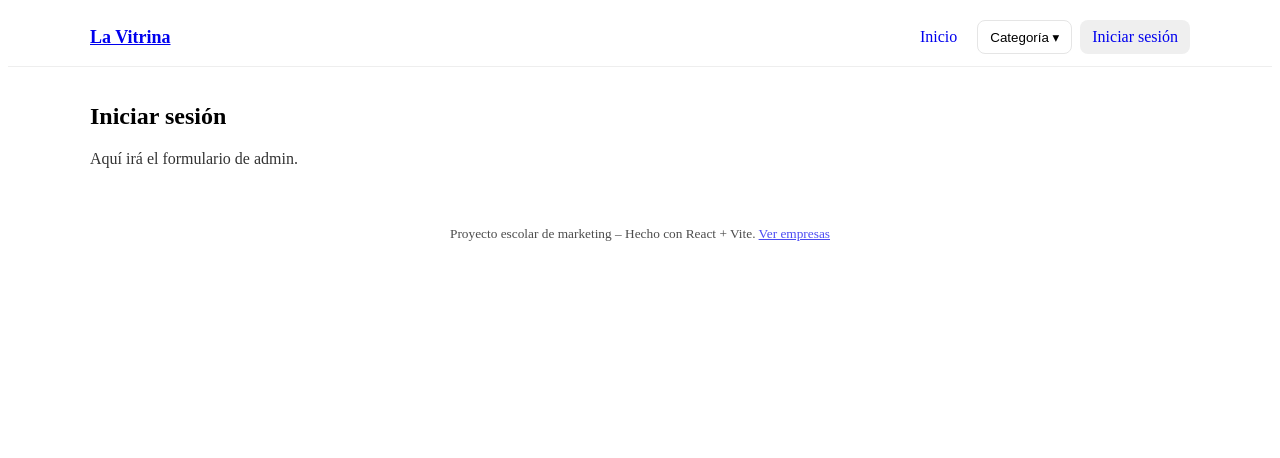
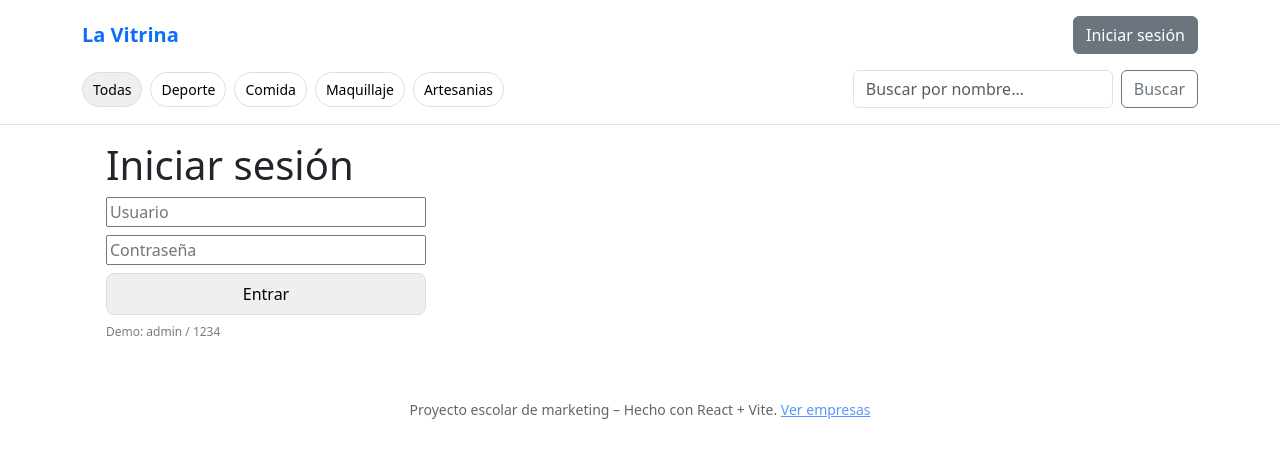
Before and after one commit to DaniJay10/LaVitrina, a React (Vite) app: page /login in a window 1280 px wide. Shown: the top 458 px of the page. Built offline with nearby package versions, Linux system fonts and the light colour scheme.

Commit message:
Creacion de empresas

```diff
--- a/src/components/CategoryPills.jsx
+++ b/src/components/CategoryPills.jsx
@@ -0,0 +1,50 @@
+import { useMemo } from "react";
+import { useNavigate, useLocation } from "react-router-dom";
+
+const CATS = ["Deporte", "Comida", "Maquillaje", "Artesanias"];
+
+export default function CategoryPills() {
+  const navigate = useNavigate();
+  const { search } = useLocation();
+  const params = useMemo(() => new URLSearchParams(search), [search]);
+  const active = params.get("cat");
+
+  const baseBtn = {
+    padding: "6px 10px",
+    borderRadius: 999,
+    border: "1px solid #ddd",
+    background: "#fff",
+    cursor: "pointer",
+    fontSize: 14,
+  };
+
+  const go = (cat) => {
+    const p = new URLSearchParams(search);
+    if (cat) p.set("cat", cat);
+    else p.delete("cat");
+    navigate({ pathname: "/empresas", search: p.toString() });
+  };
+
+  return (
+    <div style={{ display: "flex", gap: 8, flexWrap: "wrap" }}>
+      <button
+        onClick={() => go(null)}
+        style={{ ...baseBtn, ...(active ? {} : { background: "#efefef" }) }}
+      >
+        Todas
+      </button>
+      {CATS.map((c) => (
+        <button
+          key={c}
+          onClick={() => go(c)}
+          style={{
+            ...baseBtn,
+            ...(active === c ? { background: "#efefef" } : {}),
+          }}
+        >
+          {c}
+        </button>
+      ))}
+    </div>
+  );
+}
--- a/src/components/EmpresaCard.jsx
+++ b/src/components/EmpresaCard.jsx
@@ -1,44 +1,42 @@
 import { Link } from "react-router-dom";
+import { useAuth } from "../context/AuthContext";
+import { useData } from "../context/DataContext";
 
 export default function EmpresaCard({ empresa }) {
+  const { isAdmin } = useAuth();
+  const { eliminarEmpresa } = useData();
+
+  const onDelete = () => {
+    if (confirm("¿Eliminar esta empresa?")) eliminarEmpresa(empresa.id);
+  };
+
   return (
-    <article
-      style={{
-        border: "1px solid #eee",
-        borderRadius: 12,
-        padding: 16,
-        display: "flex",
-        flexDirection: "column",
-        gap: 8,
-      }}
-    >
-      <div
-        style={{
-          display: "flex",
-          justifyContent: "space-between",
-          alignItems: "baseline",
-        }}
-      >
-        <h3 style={{ margin: 0 }}>{empresa.nombre}</h3>
-        <span style={{ fontSize: 12, opacity: 0.7 }}>{empresa.categoria}</span>
+    <article className="card h-100">
+      <div className="card-body d-flex flex-column">
+        <div className="d-flex justify-content-between align-items-baseline">
+          <h3 className="h6 m-0">{empresa.nombre}</h3>
+          <span className="text-muted small">{empresa.categoria}</span>
         </div>
-      <p style={{ margin: 0, opacity: 0.85 }}>{empresa.descripcion}</p>
-      <p style={{ margin: 0, fontSize: 13, opacity: 0.7 }}>
-        📍 {empresa.direccion}
-      </p>
-      <div style={{ marginTop: 8 }}>
+
+        <p className="mb-1">{empresa.descripcion}</p>
+        <p className="text-muted small mb-3">📍 {empresa.direccion}</p>
+
+        <div className="mt-auto d-flex gap-2">
           <Link
             to={`/empresa/${empresa.id}`}
-          style={{
-            fontSize: 14,
-            padding: "8px 12px",
-            border: "1px solid #ddd",
-            borderRadius: 8,
-            textDecoration: "none",
-          }}
+            className="btn btn-outline-secondary btn-sm"
           >
             Ver catálogo
           </Link>
+          {isAdmin && (
+            <button
+              onClick={onDelete}
+              className="btn btn-outline-danger btn-sm"
+            >
+              Eliminar
+            </button>
+          )}
+        </div>
       </div>
     </article>
   );
--- a/src/components/Navbar.jsx
+++ b/src/components/Navbar.jsx
@@ -1,131 +1,75 @@
-import { Link, NavLink, useNavigate } from "react-router-dom";
-import { useState, useRef, useEffect } from "react";
-
-// Categorías fijas
-const CATEGORIAS = ["Deporte", "Comida", "Maquillaje", "Artesanias"];
+import { Link, NavLink, useNavigate, useLocation } from "react-router-dom";
+import { useState, useMemo } from "react";
+import { useAuth } from "../context/AuthContext";
+import CategoryPills from "./CategoryPills";
 
 export default function Navbar() {
-  const linkStyle = {
-    textDecoration: "none",
-    padding: "8px 12px",
-    borderRadius: 8,
-  };
-  const active = { background: "#efefef" };
+  const { isAdmin, logout } = useAuth();
+  const [text, setText] = useState("");
+  const navigate = useNavigate();
+  const { search } = useLocation();
+  const params = useMemo(() => new URLSearchParams(search), [search]);
+  const cat = params.get("cat") || "";
 
-  const [open, setOpen] = useState(false);
-  const ref = useRef(null);
-  const navigate = useNavigate();
-
-  useEffect(() => {
-    const onClick = (e) => {
-      if (ref.current && !ref.current.contains(e.target)) setOpen(false);
-    };
-    document.addEventListener("click", onClick);
-    return () => document.removeEventListener("click", onClick);
-  }, []);
-
-  const goToCat = (cat) => {
-    setOpen(false);
-    navigate(`/empresas?cat=${encodeURIComponent(cat)}`);
+  const applySearch = () => {
+    const p = new URLSearchParams();
+    if (cat) p.set("cat", cat);
+    if (text) p.set("q", text);
+    navigate({ pathname: "/empresas", search: p.toString() });
   };
 
   return (
-    <header style={{ borderBottom: "1px solid #eee" }}>
-      <nav
-        style={{
-          display: "flex",
-          alignItems: "center",
-          justifyContent: "space-between",
-          gap: 12,
-          maxWidth: 1100,
-          margin: "0 auto",
-          padding: "12px 16px",
-        }}
-      >
-        <Link to="/" style={{ fontWeight: 700, fontSize: 18 }}>
-          La Vitrina
-        </Link>
+    <header className="border-bottom">
+      <nav className="container py-3">
+        <div className="d-flex align-items-center justify-content-between gap-2">
+          <Link to="/" className="fw-bold fs-5 text-decoration-none">
+            La Vitrina
+          </Link>
 
-        <div
-          style={{ display: "flex", gap: 8, position: "relative" }}
-          ref={ref}
-        >
-          <NavLink
-            to="/"
-            style={({ isActive }) => ({
-              ...linkStyle,
-              ...(isActive ? active : {}),
-            })}
-          >
-            Inicio
-          </NavLink>
+          <div className="d-flex gap-2">
+            {isAdmin && (
+              <NavLink
+                to="/admin/empresas/nueva"
+                className="btn btn-outline-secondary"
+              >
+                Nueva empresa
+              </NavLink>
+            )}
+            {!isAdmin ? (
+              <NavLink to="/login" className="btn btn-outline-secondary">
+                Iniciar sesión
+              </NavLink>
+            ) : (
+              <button
+                onClick={() => {
+                  logout();
+                  navigate("/");
+                }}
+                className="btn btn-outline-secondary"
+              >
+                Cerrar sesión
+              </button>
+            )}
+          </div>
+        </div>
 
-          <button
-            onClick={() => setOpen((v) => !v)}
-            style={{
-              ...linkStyle,
-              border: "1px solid #e5e5e5",
-              background: "#fff",
-              cursor: "pointer",
-            }}
-            aria-haspopup="menu"
-            aria-expanded={open}
-          >
-            Categoría ▾
-          </button>
-
-          {open && (
-            <div
-              role="menu"
-              style={{
-                position: "absolute",
-                top: 44,
-                left: 92,
-                background: "#fff",
-                border: "1px solid #e5e5e5",
-                borderRadius: 8,
-                boxShadow: "0 6px 18px rgba(0,0,0,0.08)",
-                minWidth: 180,
-                padding: 8,
-                zIndex: 20,
+        <div className="d-flex align-items-center gap-3 mt-3">
+          <CategoryPills />
+          <div className="ms-auto d-flex gap-2">
+            <input
+              value={text}
+              onChange={(e) => setText(e.target.value)}
+              onKeyDown={(e) => {
+                if (e.key === "Enter") applySearch();
               }}
-            >
-              {CATEGORIAS.map((c) => (
-                <button
-                  key={c}
-                  onClick={() => goToCat(c)}
-                  style={{
-                    display: "block",
-                    width: "100%",
-                    textAlign: "left",
-                    padding: "8px 10px",
-                    borderRadius: 6,
-                    border: "none",
-                    background: "transparent",
-                    cursor: "pointer",
-                  }}
-                  onMouseEnter={(e) =>
-                    (e.currentTarget.style.background = "#f7f7f7")
-                  }
-                  onMouseLeave={(e) =>
-                    (e.currentTarget.style.background = "transparent")
-                  }
-                >
-                  {c}
-                </button>
-              ))}
-            </div>
-          )}
-
-          <NavLink
-            to="/login"
-            style={({ isActive }) => ({
-              ...linkStyle,
-              ...(isActive ? active : {}),
-            })}
-          >
-            Iniciar sesión
-          </NavLink>
+              placeholder="Buscar por nombre…"
+              className="form-control"
+              style={{ width: 260 }}
+            />
+            <button onClick={applySearch} className="btn btn-outline-secondary">
+              Buscar
+            </button>
+          </div>
         </div>
       </nav>
     </header>
--- a/src/context/AuthContext.jsx
+++ b/src/context/AuthContext.jsx
@@ -1,9 +1,18 @@
-import { createContext, useContext, useMemo, useState } from "react";
+import { createContext, useContext, useMemo, useState, useEffect } from "react";
 
 const Ctx = createContext(null);
 
 export function AuthProvider({ children }) {
   const [isAdmin, setIsAdmin] = useState(false);
+
+  useEffect(() => {
+    const saved = localStorage.getItem("auth_isAdmin");
+    setIsAdmin(saved === "1");
+  }, []);
+
+  useEffect(() => {
+    localStorage.setItem("auth_isAdmin", isAdmin ? "1" : "0");
+  }, [isAdmin]);
 
   const value = useMemo(
     () => ({
--- a/src/context/DataContext.jsx
+++ b/src/context/DataContext.jsx
@@ -1,16 +1,65 @@
-import { createContext, useContext, useMemo } from "react";
-import data from "../data/empresas.json";
+import {
+  createContext,
+  useContext,
+  useMemo,
+  useState,
+  useEffect,
+  useCallback,
+} from "react";
+import seed from "../data/empresas.json";
+
+const C_CREATED = "empresasCreadas";
+const C_REMOVED = "empresasEliminadas";
 
 const Ctx = createContext(null);
 
 export function DataProvider({ children }) {
-  const empresas = useMemo(() => {
-    return [...data].sort(
+  const [empresas, setEmpresas] = useState([]);
+
+  const load = useCallback(() => {
+    const creadas = JSON.parse(localStorage.getItem(C_CREATED) || "[]");
+    const eliminadas = JSON.parse(localStorage.getItem(C_REMOVED) || "[]");
+    const base = seed.filter((e) => !eliminadas.includes(e.id));
+    const merged = [...base, ...creadas].sort(
       (a, b) => new Date(b.fechaRegistro) - new Date(a.fechaRegistro)
     );
+    setEmpresas(merged);
   }, []);
 
-  const value = useMemo(() => ({ empresas }), [empresas]);
+  useEffect(() => {
+    load();
+  }, [load]);
+
+  const crearEmpresa = useCallback(
+    (e) => {
+      const creadas = JSON.parse(localStorage.getItem(C_CREATED) || "[]");
+      localStorage.setItem(C_CREATED, JSON.stringify([e, ...creadas]));
+      load();
+    },
+    [load]
+  );
+
+  const eliminarEmpresa = useCallback(
+    (id) => {
+      const eliminadas = JSON.parse(localStorage.getItem(C_REMOVED) || "[]");
+      if (!eliminadas.includes(id)) {
+        eliminadas.push(id);
+        localStorage.setItem(C_REMOVED, JSON.stringify(eliminadas));
+      }
+      // también quitar si estaba en creadas
+      const creadas = JSON.parse(
+        localStorage.getItem(C_CREATED) || "[]"
+      ).filter((e) => e.id !== id);
+      localStorage.setItem(C_CREATED, JSON.stringify(creadas));
+      load();
+    },
+    [load]
+  );
+
+  const value = useMemo(
+    () => ({ empresas, crearEmpresa, eliminarEmpresa }),
+    [empresas, crearEmpresa, eliminarEmpresa]
+  );
 
   return <Ctx.Provider value={value}>{children}</Ctx.Provider>;
 }
--- a/src/main.jsx
+++ b/src/main.jsx
@@ -4,6 +4,7 @@
 import App from "./App";
 import { AuthProvider } from "./context/AuthContext";
 import { DataProvider } from "./context/DataContext";
+import "bootstrap/dist/css/bootstrap.min.css";
 
 ReactDOM.createRoot(document.getElementById("root")).render(
   <React.StrictMode>
--- a/src/pages/AdminEmpresaForm.jsx
+++ b/src/pages/AdminEmpresaForm.jsx
@@ -1,8 +1,110 @@
+import { useState } from "react";
+import { useNavigate } from "react-router-dom";
+import { useAuth } from "../context/AuthContext";
+import { useData } from "../context/DataContext";
+
+const CATS = ["Deporte", "Comida", "Maquillaje", "Artesanias"];
+
+function uuid() {
+  return "e-" + Math.random().toString(36).slice(2, 9);
+}
+
 export default function AdminEmpresaForm() {
+  const { isAdmin } = useAuth();
+  const { crearEmpresa } = useData();
+  const navigate = useNavigate();
+
+  const [form, setForm] = useState({
+    nombre: "",
+    categoria: CATS[0],
+    descripcion: "",
+    direccion: "",
+    productosTxt: "",
+  });
+
+  if (!isAdmin) {
+    return (
+      <section>
+        <h1>No autorizado</h1>
+        <p>Inicia sesión como admin.</p>
+      </section>
+    );
+  }
+
+  const onChange = (k, v) => setForm((prev) => ({ ...prev, [k]: v }));
+
+  const onSubmit = (e) => {
+    e.preventDefault();
+    if (!form.nombre.trim() || !form.descripcion.trim()) return;
+    const productos = form.productosTxt
+      ? form.productosTxt
+          .split(",")
+          .map((s) => s.trim())
+          .filter(Boolean)
+      : [];
+    const nueva = {
+      id: uuid(),
+      nombre: form.nombre.trim(),
+      categoria: form.categoria,
+      descripcion: form.descripcion.trim(),
+      direccion: form.direccion.trim(),
+      productos,
+      fechaRegistro: new Date().toISOString(),
+    };
+    crearEmpresa(nueva);
+    navigate("/");
+  };
+
   return (
     <section>
       <h1>Nueva empresa</h1>
-      <p style={{ opacity: 0.8 }}>Formulario de creación (en construcción).</p>
+      <form
+        onSubmit={onSubmit}
+        style={{ display: "grid", gap: 10, maxWidth: 520 }}
+      >
+        <input
+          placeholder="Nombre"
+          value={form.nombre}
+          onChange={(e) => onChange("nombre", e.target.value)}
+        />
+        <select
+          value={form.categoria}
+          onChange={(e) => onChange("categoria", e.target.value)}
+        >
+          {CATS.map((c) => (
+            <option key={c} value={c}>
+              {c}
+            </option>
+          ))}
+        </select>
+        <textarea
+          placeholder="Descripción"
+          rows={3}
+          value={form.descripcion}
+          onChange={(e) => onChange("descripcion", e.target.value)}
+        />
+        <input
+          placeholder="Dirección"
+          value={form.direccion}
+          onChange={(e) => onChange("direccion", e.target.value)}
+        />
+        <input
+          placeholder="Productos (separados por coma)"
+          value={form.productosTxt}
+          onChange={(e) => onChange("productosTxt", e.target.value)}
+        />
+        <button
+          type="submit"
+          style={{
+            padding: "8px 12px",
+            border: "1px solid #ddd",
+            borderRadius: 8,
+            cursor: "pointer",
+          }}
+        >
+          Crear
+        </button>
+      </form>
     </section>
   );
 }
--- a/src/pages/EmpresaDetalle.jsx
+++ b/src/pages/EmpresaDetalle.jsx
@@ -1,12 +1,14 @@
 import { useParams, useNavigate } from "react-router-dom";
 import { useData } from "../context/DataContext";
+import { useAuth } from "../context/AuthContext";
 
 export default function EmpresaDetalle() {
   const { id } = useParams();
-  const { empresas } = useData();
-  const empresa = empresas.find((e) => e.id === id);
+  const { empresas, eliminarEmpresa } = useData();
+  const { isAdmin } = useAuth();
   const navigate = useNavigate();
 
+  const empresa = empresas.find((e) => e.id === id);
   if (!empresa) {
     return (
       <section>
@@ -28,8 +30,16 @@
     );
   }
 
+  const onDelete = () => {
+    if (confirm("¿Eliminar esta empresa?")) {
+      eliminarEmpresa(empresa.id);
+      navigate("/empresas");
+    }
+  };
+
   return (
     <section>
+      <div style={{ display: "flex", gap: 8, marginBottom: 12 }}>
         <button
           onClick={() => navigate(-1)}
           style={{
@@ -37,11 +47,25 @@
             border: "1px solid #ddd",
             borderRadius: 8,
             cursor: "pointer",
-          marginBottom: 12,
           }}
         >
           ← Regresar
         </button>
+        {isAdmin && (
+          <button
+            onClick={onDelete}
+            style={{
+              padding: "8px 12px",
+              border: "1px solid #f1c0c0",
+              background: "#ffecec",
+              borderRadius: 8,
+              cursor: "pointer",
+            }}
+          >
+            Eliminar
+          </button>
+        )}
+      </div>
 
       <h1>{empresa.nombre}</h1>
       <p style={{ opacity: 0.7 }}>
--- a/src/pages/Empresas.jsx
+++ b/src/pages/Empresas.jsx
@@ -11,30 +11,35 @@
 export default function Empresas() {
   const { empresas } = useData();
   const q = useQuery();
-  const cat = q.get("cat");
 
-  const list = useMemo(() => {
-    if (!cat) return empresas;
-    return empresas.filter(
-      (e) => e.categoria.toLowerCase() === cat.toLowerCase()
-    );
-  }, [empresas, cat]);
+  const cat = q.get("cat") || "";
+  const qtext = q.get("q") || "";
+
+  const filtered = useMemo(() => {
+    let list = empresas;
+    if (cat)
+      list = list.filter(
+        (e) => e.categoria.toLowerCase() === cat.toLowerCase()
+      );
+    if (qtext)
+      list = list.filter((e) =>
+        e.nombre.toLowerCase().includes(qtext.toLowerCase())
+      );
+    return list;
+  }, [empresas, cat, qtext]);
 
   return (
-    <section>
-      <h1>{cat ? `Categoría: ${cat}` : "Empresas"}</h1>
-      {list.length === 0 ? (
-        <p style={{ opacity: 0.7 }}>No hay empresas para esta categoría.</p>
+    <section className="container my-3">
+      <h1 className="h3">{cat ? `Categoría: ${cat}` : "Empresas"}</h1>
+
+      {filtered.length === 0 ? (
+        <p className="text-muted">Sin resultados.</p>
       ) : (
-        <div
-          style={{
-            display: "grid",
-            gap: 16,
-            gridTemplateColumns: "repeat(auto-fill, minmax(260px, 1fr))",
-          }}
-        >
-          {list.map((e) => (
-            <EmpresaCard key={e.id} empresa={e} />
+        <div className="row g-3">
+          {filtered.map((e) => (
+            <div key={e.id} className="col-12 col-sm-6 col-md-4 col-lg-3">
+              <EmpresaCard empresa={e} />
+            </div>
           ))}
         </div>
       )}
--- a/src/pages/Login.jsx
+++ b/src/pages/Login.jsx
@@ -1,8 +1,78 @@
+import { useState } from "react";
+import { useNavigate } from "react-router-dom";
+import { useAuth } from "../context/AuthContext";
+
 export default function Login() {
+  const { isAdmin, login, logout } = useAuth();
+  const [u, setU] = useState("");
+  const [p, setP] = useState("");
+  const [err, setErr] = useState("");
+  const navigate = useNavigate();
+
+  const onSubmit = async (e) => {
+    e.preventDefault();
+    setErr("");
+    const ok = await login(u, p);
+    if (ok) navigate("/");
+    else setErr("Credenciales inválidas");
+  };
+
+  if (isAdmin) {
+    return (
+      <section>
+        <h1>Sesión iniciada</h1>
+        <button
+          onClick={() => {
+            logout();
+            navigate("/");
+          }}
+          style={{
+            padding: "8px 12px",
+            border: "1px solid #ddd",
+            borderRadius: 8,
+            cursor: "pointer",
+          }}
+        >
+          Cerrar sesión
+        </button>
+      </section>
+    );
+  }
+
   return (
     <section>
       <h1>Iniciar sesión</h1>
-      <p style={{ opacity: 0.8 }}>Aquí irá el formulario de admin.</p>
+      <form
+        onSubmit={onSubmit}
+        style={{ display: "grid", gap: 8, maxWidth: 320 }}
+      >
+        <input
+          placeholder="Usuario"
+          value={u}
+          onChange={(e) => setU(e.target.value)}
+        />
+        <input
+          placeholder="Contraseña"
+          type="password"
+          value={p}
+          onChange={(e) => setP(e.target.value)}
+        />
+        {err && <div style={{ color: "crimson", fontSize: 14 }}>{err}</div>}
+        <button
+          type="submit"
+          style={{
+            padding: "8px 12px",
+            border: "1px solid #ddd",
+            borderRadius: 8,
+            cursor: "pointer",
+          }}
+        >
+          Entrar
+        </button>
+      </form>
+      <p style={{ opacity: 0.6, fontSize: 12, marginTop: 8 }}>
+        Demo: admin / 1234
+      </p>
     </section>
   );
 }
```
Lines whose indentation alone changed are shown as unchanged.
